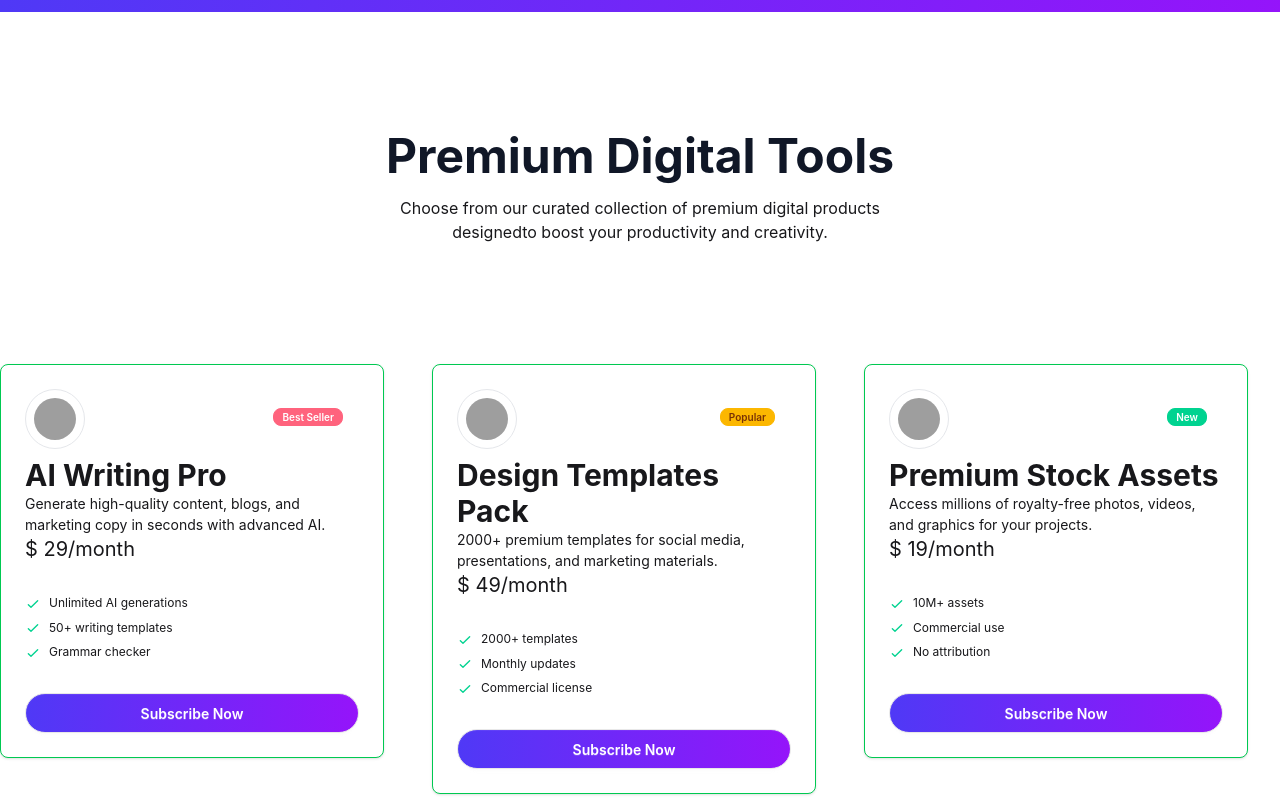
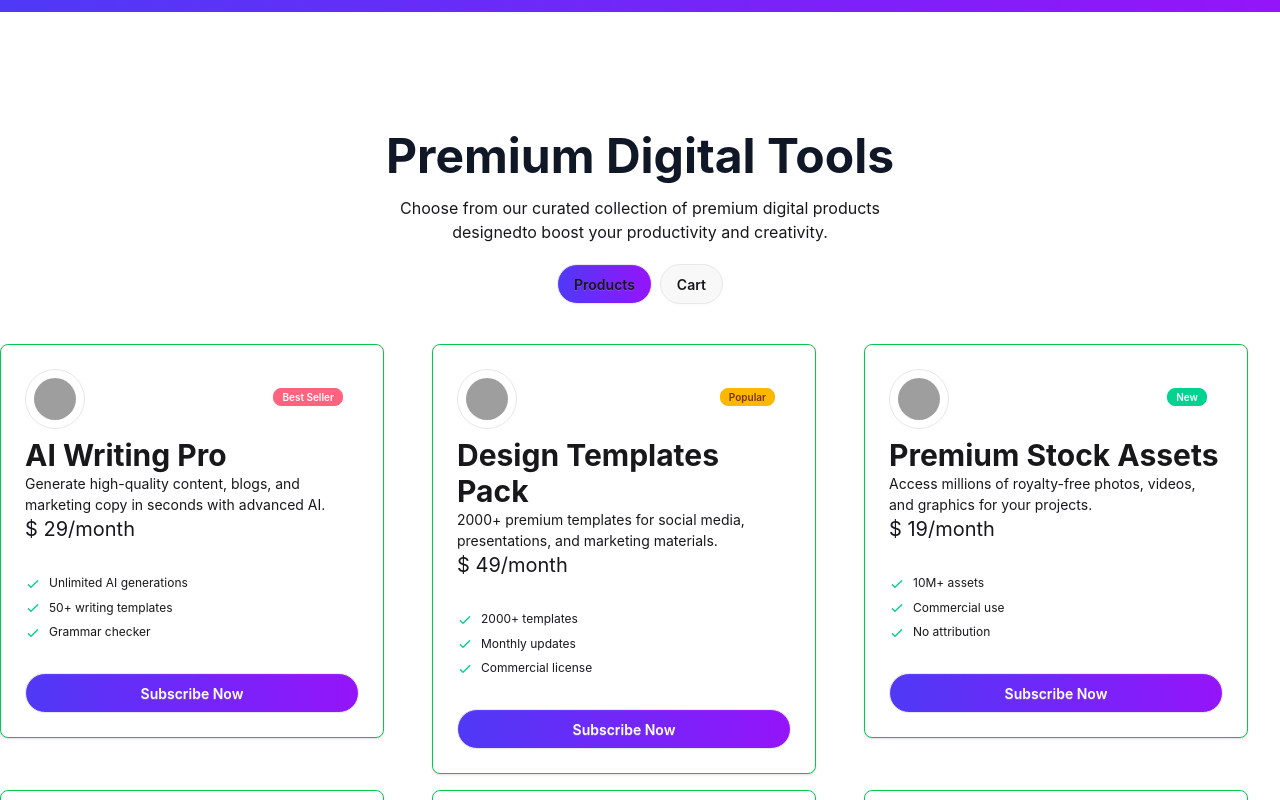
Before and after one commit to amitkhan-dev/DigiTools-Platform, a React (Vite) app: page / in a window 1280 px wide. Shown: the part 1060-1860 px from the top of the page. Built offline with nearby package versions, Linux system fonts and the light colour scheme; grey boxes are pictures that could not be loaded.

Commit message:
Add to Cart funtional work is complected according to project condition

```diff
--- a/src/App.jsx
+++ b/src/App.jsx
@@ -1,10 +1,14 @@
 
+import { useState } from 'react'
 import './App.css'
 import Allcards from './Components/Allcards'
 import Banner from './Components/Banner'
 import BelowBanner from './Components/BelowBanner'
+import SelectTab from './Components/SelectTab'
 import GetStarts from './Components/GetStarts'
 import Navbar from './Components/Navbar'
+import Cart from './Components/Cart'
+import PremiumText from './Components/PremiumText'
 
 
 const getProducts = async () =>{
@@ -16,6 +20,9 @@ const fetchPromise = getProducts();
 // console.log(fetchPromise)
 
 function App() {
+  const [activeTab, setActiveTab] = useState("Products");
+  const[carts,setCarts]= useState([]);
+
 
 
   return (
@@ -23,7 +30,21 @@ function App() {
       <Navbar/>
       <Banner/>
       <BelowBanner/>
-      <Allcards fetchPromise={fetchPromise}/>
+      <PremiumText/>
+      <SelectTab activeTab={activeTab}
+      setActiveTab={setActiveTab}
+      />
+      {activeTab === "Products" && <Allcards fetchPromise={fetchPromise}
+      activeTab={activeTab}
+      setActiveTab={setActiveTab}
+      carts={carts}
+      setCarts={setCarts}
+      />}
+      {activeTab ==="Cart" && <Cart carts={carts}
+
+      />}
+
+
       <GetStarts/>
     </>
   )
--- a/src/Components/Allcards.jsx
+++ b/src/Components/Allcards.jsx
@@ -1,21 +1,23 @@
-import React, { use, useState } from 'react';
+import React, { use } from 'react';
 import Cards from './Cards';
+import SelectTab from './SelectTab';
 
-const Allcards = ({fetchPromise}) => {
-  const [isSubscribe, setIsSubscribe] = useState( false);
+
+const Allcards = ({fetchPromise,carts,setCarts}) => {
+
+
   const allCards= use(fetchPromise);
 
   return (
     <div className="container mx-auto max-w-7xl">
-      <div className='py-30 text-center'>
-        <h2  className='text-5xl font-bold text-[#101727] mb-4 '>Premium Digital Tools</h2>
-        <p>Choose from our curated collection of premium digital products <br /> designedto boost your productivity and creativity.</p>
-      </div>
-      <div className='grid grid-cols-1 md:grid-cols-2 md:mx-auto lg:grid-cols-3 gap-4 mb-4'>
+
+
+      <div className='contaoner mx-auto grid grid-cols-1 md:grid-cols-2 md:mx-auto lg:grid-cols-3 gap-4 mb-4'>
+
         {allCards.map(card=>
-          <Cards card={card}
-          isSubscribe={isSubscribe}
-          setIsSubscribe={setIsSubscribe}
+          <Cards key={card.id} card={card}
+          carts={carts}
+          setCarts={setCarts}
           />)}
       </div>
     </div>
--- a/src/Components/Cards.jsx
+++ b/src/Components/Cards.jsx
@@ -1,6 +1,13 @@
-import React from 'react';
+import React, { useState } from 'react';
 
-const Cards = ({card ,isSubscribe, setIsSubscribe}) => {
+const Cards = ({card ,carts, setCarts}) => {
+  const [isSubscribe, setIsSubscribe] = useState( false);
+  // console.log(carts)
+  const handleSubscribe = ()=>{
+    setIsSubscribe( true);
+    setCarts([...carts, card]);
+
+  }
   return (
     <div>
       <div key={card.id} >
@@ -38,7 +45,7 @@ const Cards = ({card ,isSubscribe, setIsSubscribe}) => {
       </li>
     </ul>
     <div className="mt-6">
-      <button onClick={()=> setIsSubscribe(true)} className="btn custom-gradient w-full rounded-full text-white hover:text-[16px] hover:text-red-100 ">{isSubscribe?"SubsCribe":"Subscribe Now"}</button>
+      <button onClick={handleSubscribe} className="btn custom-gradient w-full rounded-full text-white hover:text-[16px] hover:text-red-100 ">{ isSubscribe ?"SubsCribe":"Subscribe Now"}</button>
     </div>
   </div>
           </div>
--- /dev/null
+++ b/src/Components/Cart.jsx
@@ -0,0 +1,46 @@
+import React from 'react';
+
+const Cart = ({carts,setCarts}) => {
+  const totalPrice = carts.reduce((sum, item)=> sum + item.price,0);
+  console.log(totalPrice);
+  return (
+    <div>
+      <div className='container border border-gray-300 rounded-2xl p-6 m-8'>
+        <h2 className='text-[24px] font-bold mx-3 mb-4'>Your Carts:</h2>
+
+      {carts.map(item=>
+      <div key={item.id} className=' border border-gray-400 mx-3 p-8 mb-4 bg-[#f9fafc] rounded-lg'>
+        <div>
+          <div className=' flex justify-between'>
+          <div className='flex gap-5 items-center justify-center '>
+            <div className='border border-gray-300 p-3 rounded-full'>
+            <img className='w-20 h-20 rounded-full p-2 bg-[#ffffff] ' src={item.icon} alt="" />
+          </div>
+          <div>
+            <h2 className='text-[24px] font-semibold'>{item.name}</h2>
+            <p className='text-[20px] font-semibold'>${item.price}</p>
+          </div>
+          </div>
+
+
+          <div>
+            <button  className=' btn text-[#ff3980] text-[16px] font-semibold' >Remove</button>
+          </div>
+        </div>
+        </div>
+
+      </div>
+
+
+      )}
+      <div className='flex justify-between mx-4 mb-4'>
+        <h2>Total</h2>
+        <p className='text-[24px] font-bold mr-2'>${totalPrice}</p>
+      </div>
+      <button className='btn custom-gradient w-full rounded-full  text-[16px] font-bold text-[#ffffff] mb-3'>Proceed to Checkout</button>
+      </div>
+    </div>
+  );
+};
+
+export default Cart;
--- /dev/null
+++ b/src/Components/PremiumText.jsx
@@ -0,0 +1,14 @@
+import React from 'react';
+
+const PremiumText = () => {
+  return (
+    <div>
+      <div className='container mx-auto mt-30 mb-5 text-center'>
+        <h2  className='text-5xl font-bold text-[#101727] mb-4 '>Premium Digital Tools</h2>
+        <p>Choose from our curated collection of premium digital products <br /> designedto boost your productivity and creativity.</p>
+      </div>
+    </div>
+  );
+};
+
+export default PremiumText;
--- /dev/null
+++ b/src/Components/SelectTab.jsx
@@ -0,0 +1,38 @@
+
+
+const SelectTab = ({activeTab,setActiveTab}) => {
+
+  // console.log(products);
+  return (
+    <div>
+      {/* <div className="flex flex-col items-center w-full mt-10">
+        <div className="tabs tabs-boxed p-2 bg-gray-100 rounded-lg">
+        <input
+            type="radio"
+            name="nav_tabs"
+            className="tab px-6 py-2"
+            aria-label="Products"
+            defaultChecked
+            />
+
+          <input
+            type="radio"
+            name="nav_tabs"
+            className="tab px-6 py-2"
+            aria-label="Cart"
+        />
+
+        </div>
+      </div> */}
+
+      <div className='container mt-2 mb-10 flex items-center justify-center text-center gap-2'>
+
+        <button onClick={()=> setActiveTab("Products")} className='btn px-4 custom-gradient py-2 rounded-full'>Products</button>
+        <button onClick={()=> setActiveTab("Cart")} className='btn px-4 py-2 rounded-full'>Cart</button>
+      </div>
+
+    </div>
+  );
+};
+
+export default SelectTab;
```
